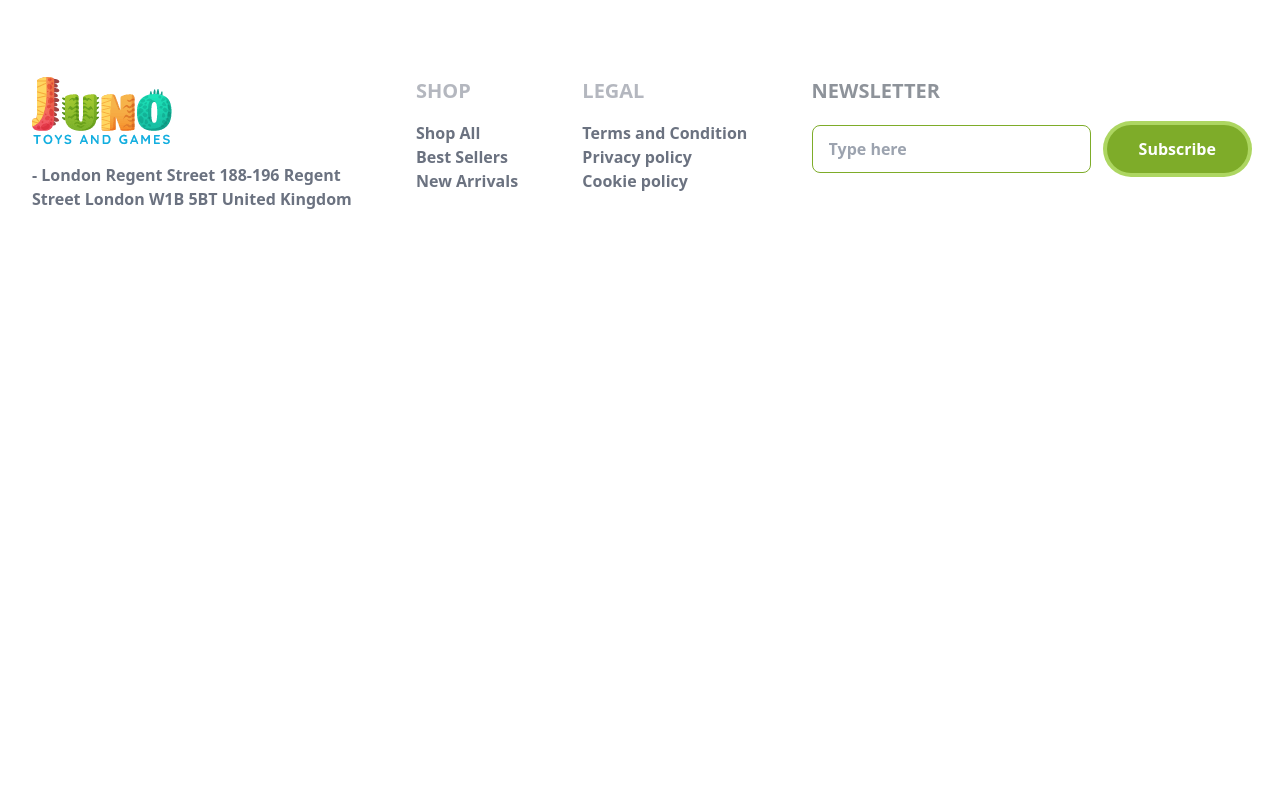
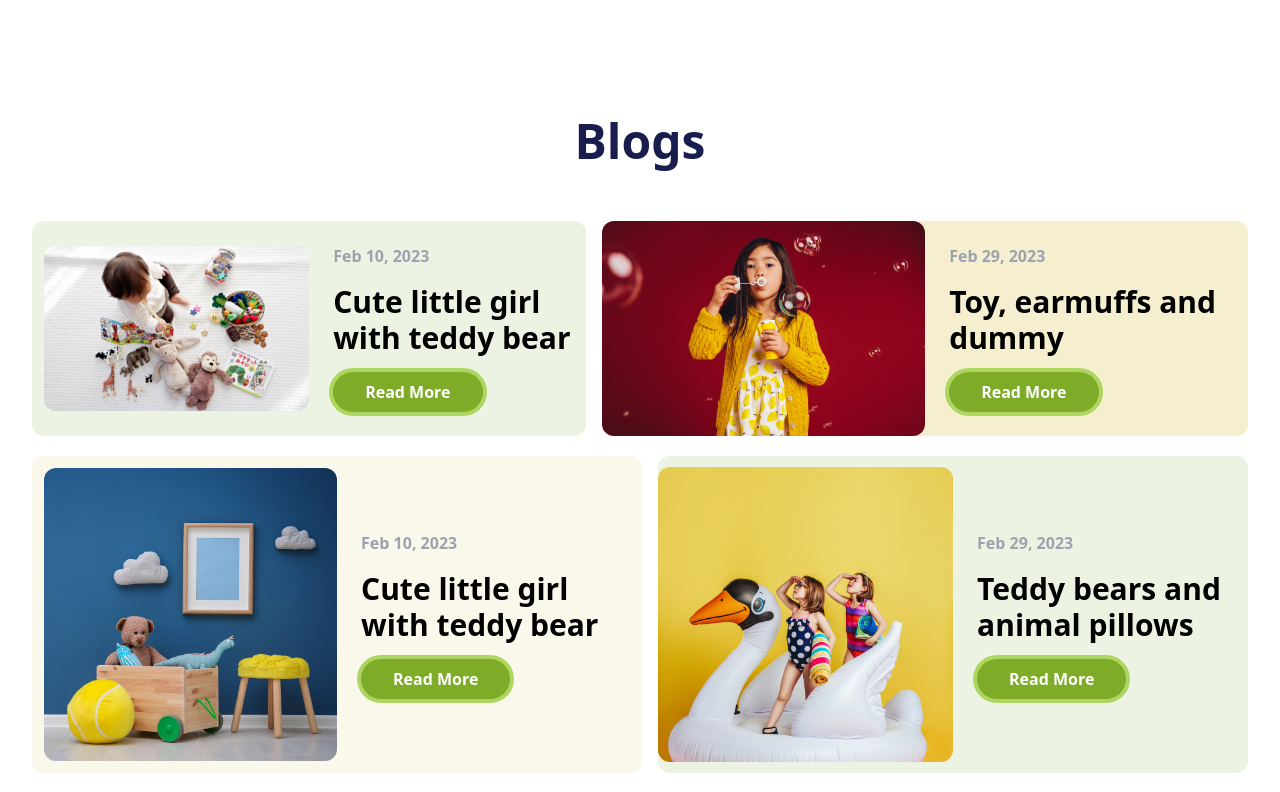
Before and after one commit to maruf-hasann/juno-toy-shop, a React (Vite) app: page / in a window 1280 px wide. Shown: the part 1788-2580 px from the top of the page. Before the commit the page ends 2035 px from the top, so only its background shows below. Built offline with nearby package versions, Linux system fonts and the light colour scheme.

Commit message:
blog sectio done home page

```diff
--- /dev/null
+++ b/src/Pages/Home/Blog/Blog.jsx
@@ -0,0 +1,63 @@
+import React from "react";
+import blog1 from "../../../assets/Gallery/Rectangle-10.jpg";
+import blog2 from "../../../assets/Gallery/post18-copyright.jpg";
+import blog3 from "../../../assets/Gallery/post19-copyright.jpg";
+import blog4 from "../../../assets/Gallery/post21-copyright.jpg";
+
+const Blog = () => {
+  return (
+    <div className="my_container my-10">
+      <h1 className="text-5xl text-center font-bold text-[#181d4e] ">Blogs</h1>
+      <div className="flex gap-4 mt-14">
+        <div className="flex p-3 bg-[#edf3e2] rounded-xl gap-6 items-center">
+          <img src={blog1} alt="" className="w-1/2 h-auto rounded-xl" />
+
+          <div className="space-y-4">
+            <p className="text-gray-400 font-semibold">Feb 10, 2023</p>
+            <h3 className="text-3xl font-bold text-black">
+              Cute little girl with teddy bear
+            </h3>
+            <button className="button">Read More</button>
+          </div>
+        </div>{" "}
+        <div className="flex bg-[#f5efd0]  rounded-xl gap-6 items-center">
+          <img src={blog2} alt="" className="w-1/2 h-auto rounded-xl" />
+
+          <div className="space-y-4">
+            <p className="text-gray-400 font-semibold">Feb 29, 2023</p>
+            <h3 className="text-3xl font-bold text-black">
+              Toy, earmuffs and dummy
+            </h3>
+            <button className="button">Read More</button>
+          </div>
+        </div>
+      </div>{" "}
+      <div className="flex gap-4 my-5 ">
+        <div className="flex p-3 bg-[#faf7eb] rounded-xl gap-6 items-center">
+          <img src={blog3} alt="" className="w-1/2 h-auto rounded-xl" />
+
+          <div className="space-y-4">
+            <p className="text-gray-400 font-semibold">Feb 10, 2023</p>
+            <h3 className="text-3xl font-bold text-black">
+              Cute little girl with teddy bear
+            </h3>
+            <button className="button">Read More</button>
+          </div>
+        </div>{" "}
+        <div className="flex bg-[#edf3e2] rounded-xl gap-6 items-center">
+          <img src={blog4} alt="" className="w-1/2 h-auto rounded-xl" />
+
+          <div className="space-y-4">
+            <p className="text-gray-400 font-semibold">Feb 29, 2023</p>
+            <h3 className="text-3xl font-bold text-black">
+              Teddy bears and animal pillows
+            </h3>
+            <button className="button">Read More</button>
+          </div>
+        </div>
+      </div>
+    </div>
+  );
+};
+
+export default Blog;
--- a/src/Pages/Home/Home/Home.jsx
+++ b/src/Pages/Home/Home/Home.jsx
@@ -2,6 +2,7 @@ import React from 'react';
 import Banner from '../Banner/Banner';
 import Gallery from '../Gallery/Gallery';
 import Review from '../Reviews/Review';
+import Blog from '../Blog/Blog';
 
 const Home = () => {
     return (
@@ -9,6 +10,7 @@ const Home = () => {
             <Banner></Banner>
             <Gallery></Gallery>
             <Review></Review>
+            <Blog></Blog>
         </div>
     );
 };
--- a/src/Pages/Home/Reviews/Review.jsx
+++ b/src/Pages/Home/Reviews/Review.jsx
@@ -4,7 +4,7 @@ import client2 from '../../../assets/Clinet/Rectangle-20.jpg'
 import client3 from '../../../assets/Clinet/Rectangle-18.jpg'
 const Review = () => {
     return (
-      <div>
+      <div className=" my-10">
         <h1 className="text-5xl text-center font-bold text-[#181d4e] mb-13 ">
           Review
         </h1>
```
Also changed, not shown: src/assets/Gallery/Rectangle-10.jpg (added), src/assets/Gallery/Rectangle-14-720x484.jpg (added).
